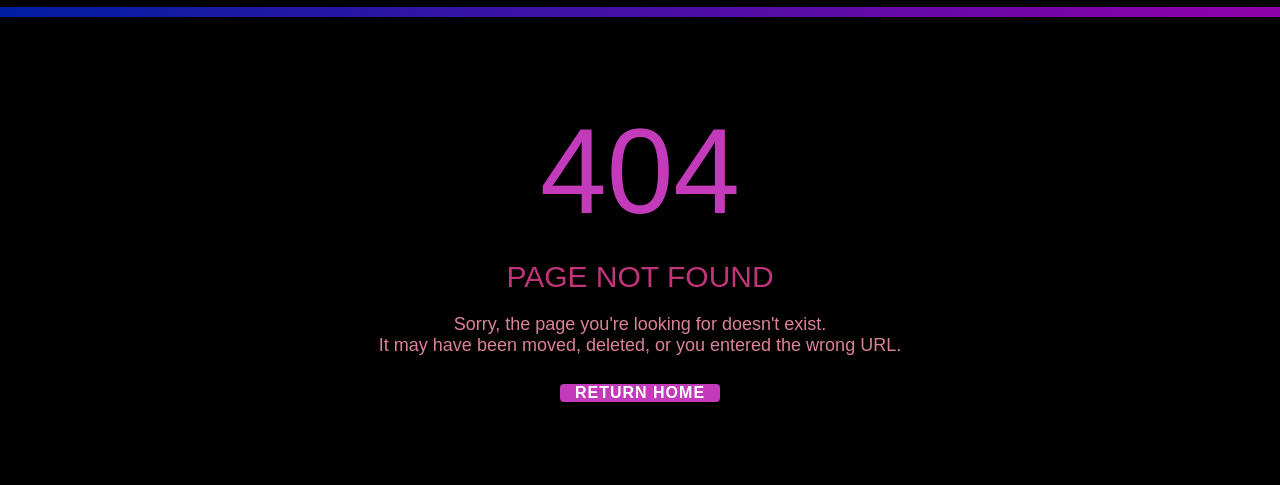
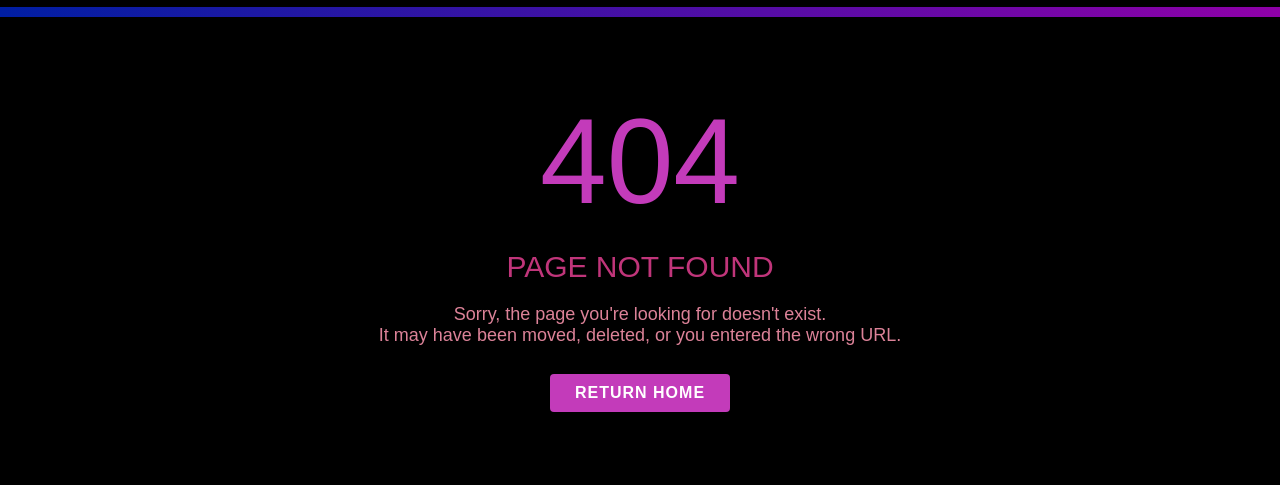
Before and after one commit to namejoseph/technicolor-hearts, a plain HTML site: page 404.html in a window 1280 px wide. Shown: the part 320-805 px from the top of the page. Drawn offline with Linux system fonts and the light colour scheme; a web font is replaced by a local one.

Commit message:
adjuted 404 button style rules

```diff
--- a/assets/css/style.css
+++ b/assets/css/style.css
@@ -550,7 +550,7 @@ img {
 .button:visited {
     background-color: #C33BBA;
     color: white !important; /* Force white text */
-    /* padding: 10px 25px; */
+    padding: 10px 25px;
     border: none;
     border-radius: 4px;
     cursor: pointer;
```
